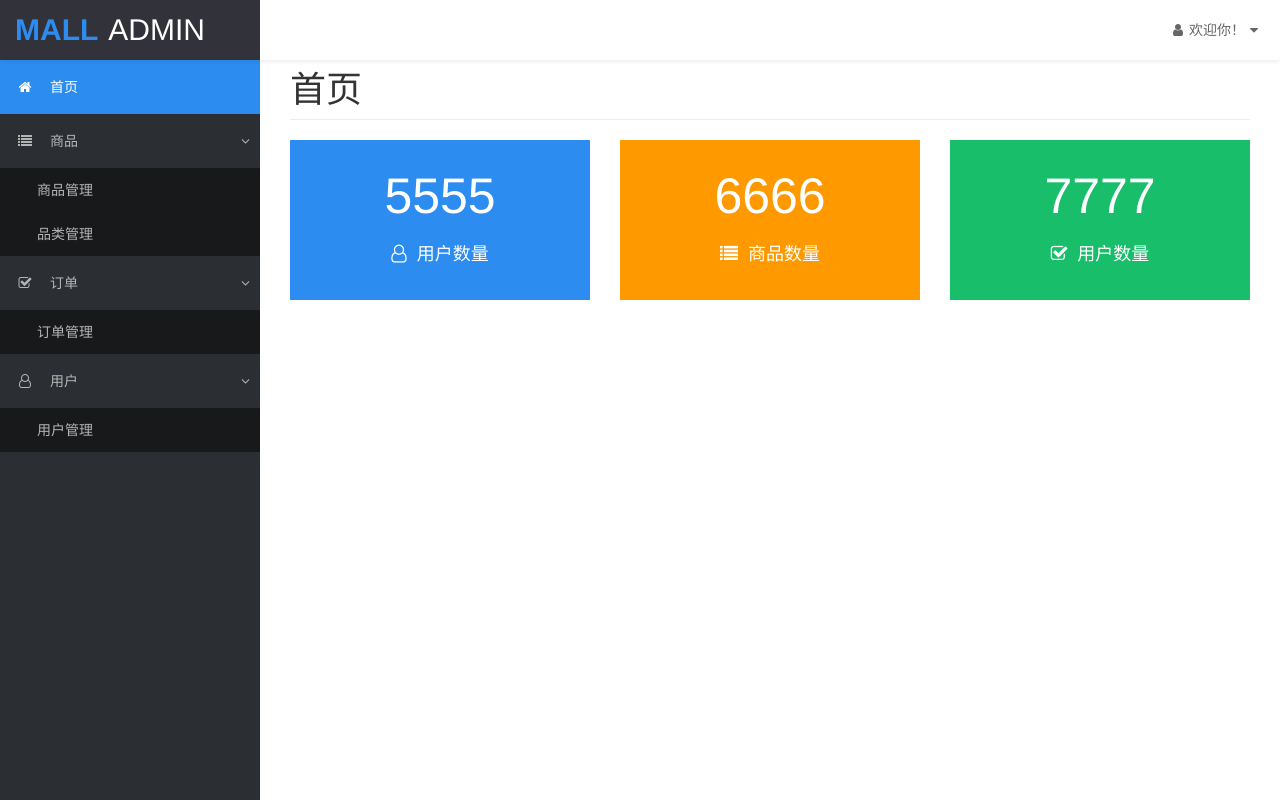
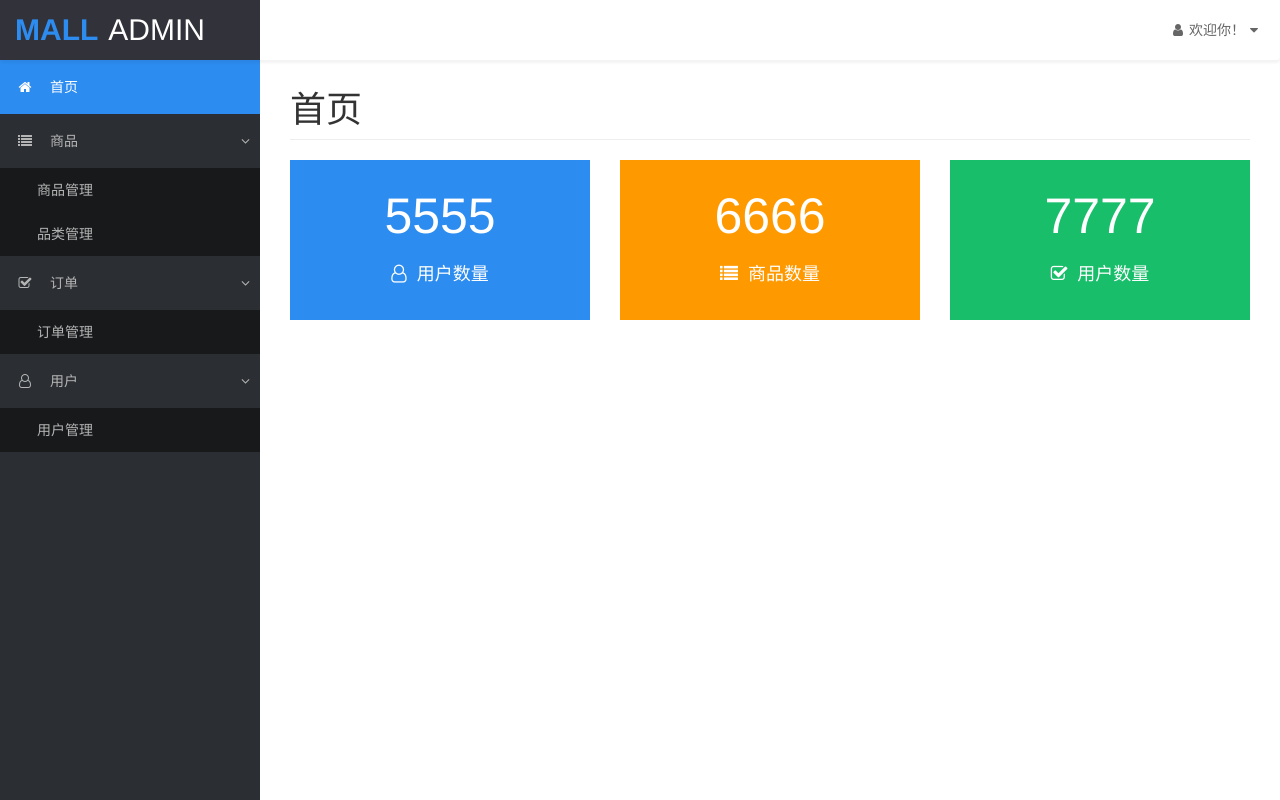
Before and after one commit to xiaoxinwan/mall-admin, a React app: page / in a window 1280 px wide. Built offline with nearby package versions, Linux system fonts and the light colour scheme; no server answers.

Commit message:
修改page-wrapper

```diff
--- a/src/components/layout/theme.scss
+++ b/src/components/layout/theme.scss
@@ -117,7 +117,7 @@
   }
   #page-wrapper {
     margin: 0 0 0 260px;
-    padding: 30px 30px;
+    padding: 50px 30px;
   }
   @media (max-width: 768px) {
     .navbar {
```
